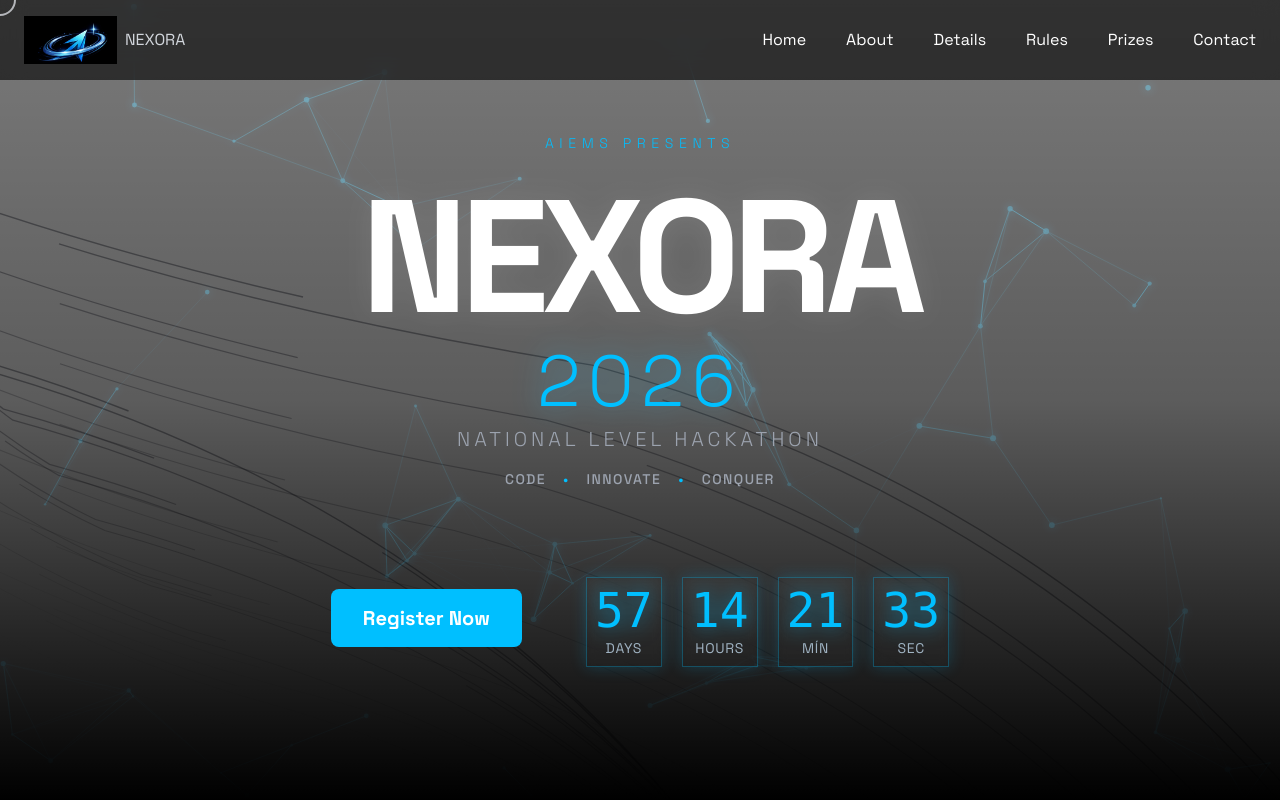
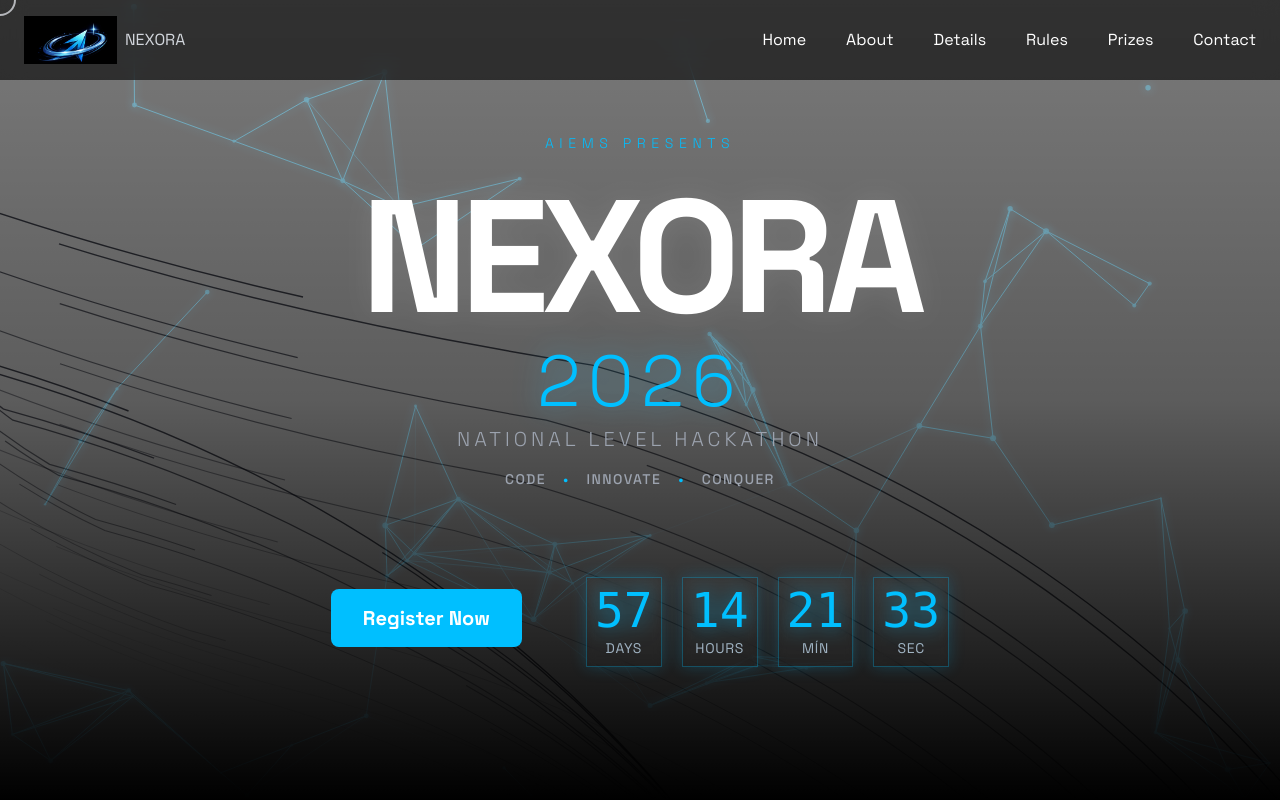
Before and after one commit to SimonLeo28/Nexora-2026, a React (Vite) app: page / in a window 1280 px wide. Both pictures are taken after a click on the element "NEXORA". Shown: the top 800 px of the page. Built offline with nearby package versions, Linux system fonts and the light colour scheme; grey boxes are pictures that could not be loaded; the HTML template or start-up script is replaced by a standard one.

Commit message:
neonnodes fixed

```diff
--- a/src/components/21stdevcomponent.jsx
+++ b/src/components/21stdevcomponent.jsx
@@ -28,8 +28,8 @@ function FloatingPaths({ position }) {
                         d={path.d}
                         stroke="currentColor"
                         strokeWidth={path.width}
-                        strokeOpacity={0.02 + path.id * 0.01}
-                        strokeDasharray="0.5 1.5"
+                        strokeOpacity={0.02 + path.id * 0.02}
+                        strokeDasharray="0.46 1.5"
                         pathLength="1"
                         initial={{ strokeDashoffset: 0 }}
                         animate={{ strokeDashoffset: -2 }}
--- a/src/components/NeonNodes.jsx
+++ b/src/components/NeonNodes.jsx
@@ -1,4 +1,4 @@
-import React, { useEffect, useRef } from 'react';
+import { useEffect, useRef } from 'react';
 
 export default function NeonNodes({ children }) {
   const canvasRef = useRef(null);
@@ -64,7 +64,7 @@ export default function NeonNodes({ children }) {
                     ctx.lineTo(other.x, other.y);
                     const alpha = 1 - (distance / maxDistance);
                     // INCREASE OPACITY HERE: Change 0.8 to higher/lower (max 1.0)
-                    ctx.strokeStyle = `rgba(0, 191, 255, ${alpha * 1.3})`;
+                    ctx.strokeStyle = `rgba(0, 191, 255, ${alpha * 10})`;
                     ctx.lineWidth = 1;
                     ctx.stroke();
                 }
```
